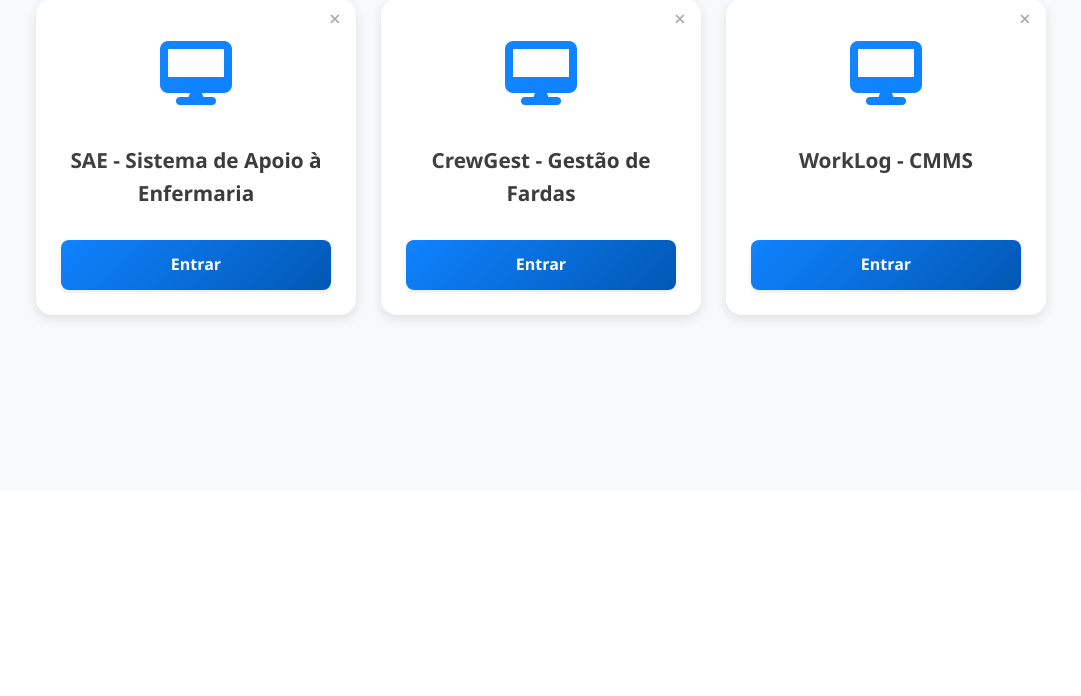
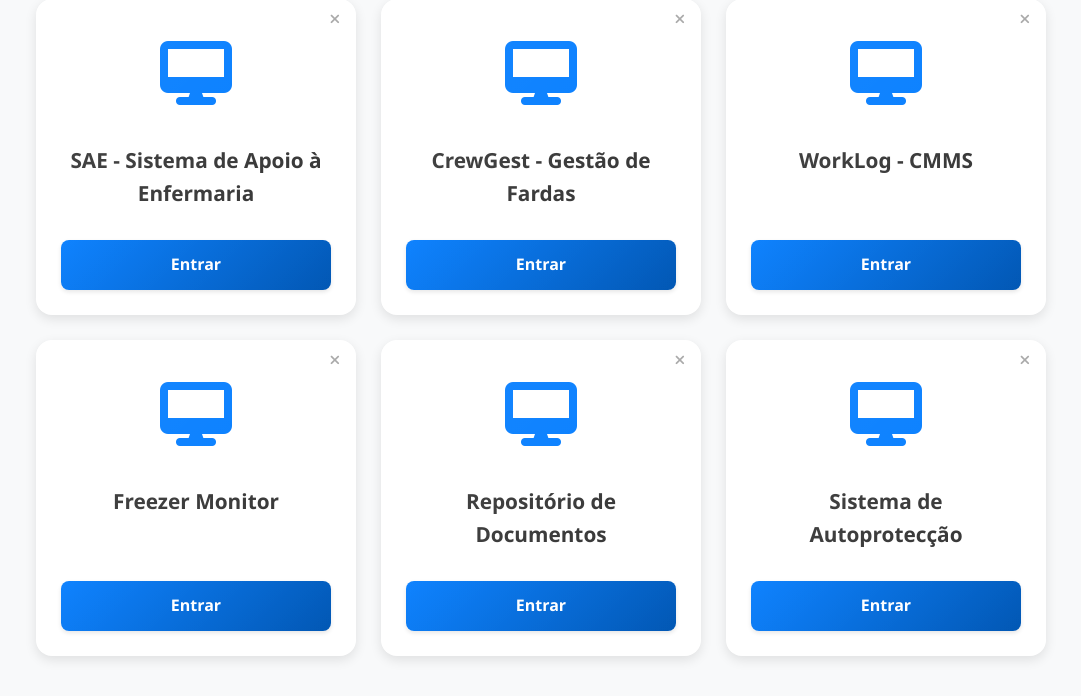
Before and after one commit to ViCor44/super_login, a PHP site: page /dashboard.php in a window 1280 px wide. Shown: the part 309-1005 px from the top of the page, without its empty margins (99-1180 px from the left). Before the commit the page ends 632 px from the top, so only its background shows below. Run offline with PHP 8.4, Linux system fonts and the light colour scheme; a user stored in the database is signed in; data comes from the database, SQL or seed files in the repository; tables that the repository leaves empty or names only in its code hold one stand-in row (values such as "Sample post").

Commit message:
feat(sso): registar freezer, repositorio e autoprotecao no systems_map

```diff
--- a/systems_map.php
+++ b/systems_map.php
@@ -64,4 +64,58 @@ return [
         'id_field'     => 'id',
         'redirect_ok'  => '/work_log/index.php',
     ],
+
+    'freezer' => [
+        'name'         => 'Freezer Monitor',
+        'login_url'    => 'http://191.188.126.13/freezer-monitor/sso_login.php',
+        'dsn'          => 'mysql:host=localhost;dbname=freezer_monitor;charset=utf8mb4',
+        'db_user'      => 'root',
+        'db_pass'      => '',
+        'users_table'  => 'users',
+        'email_field'  => 'email',
+        'id_field'     => 'id',
+        'redirect_ok'  => '/freezer-monitor/public/dashboard',
+        'session_vars' => [
+            'user_id'       => 'id',
+            'user_name'     => 'name',
+            'user_email'    => 'email',
+            'user_role'     => 'role',
+            'user_approved' => 'approved',
+        ],
+    ],
+
+    'repositorio' => [
+        'name'         => 'Repositório de Documentos',
+        'login_url'    => 'http://191.188.126.13/repositorio/sso_login.php',
+        'dsn'          => 'mysql:host=localhost;dbname=parque_repositorio;charset=utf8mb4',
+        'db_user'      => 'root',
+        'db_pass'      => '',
+        'users_table'  => 'users',
+        'email_field'  => 'email',
+        'id_field'     => 'id',
+        'redirect_ok'  => '/repositorio/public/documentos',
+        'session_vars' => [
+            'user.id'   => 'id',
+            'user.nome' => 'nome',
+            'user.role' => 'role_nome',
+        ],
+    ],
+
+    'autoprotecao' => [
+        'name'         => 'Sistema de Autoprotecção',
+        'login_url'    => 'http://191.188.126.13/sistema-autoprotecao/sso_login.php',
+        'dsn'          => 'mysql:host=localhost;dbname=sistema_autoprotecao;charset=utf8mb4',
+        'db_user'      => 'root',
+        'db_pass'      => '',
+        'users_table'  => 'utilizadores',
+        'email_field'  => 'email',
+        'id_field'     => 'id',
+        'redirect_ok'  => '/sistema-autoprotecao/public/index.php',
+        'session_vars' => [
+            'utilizador_id'     => 'id',
+            'utilizador_nome'   => 'nome',
+            'utilizador_email'  => 'email',
+            'utilizador_funcao' => 'funcao',
+        ],
+    ],
 ];
```
